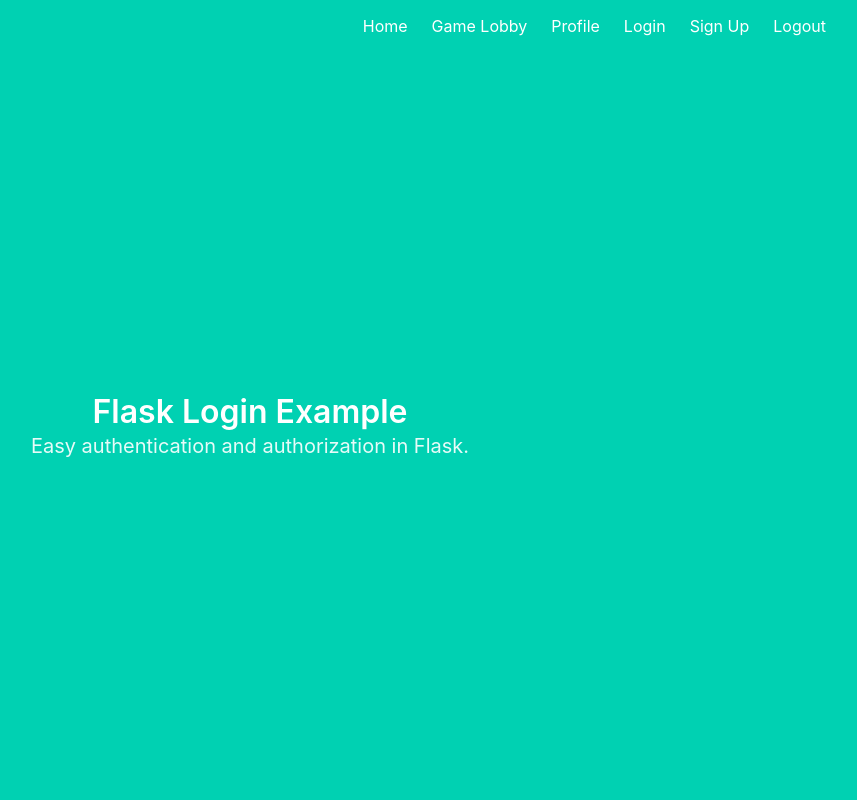
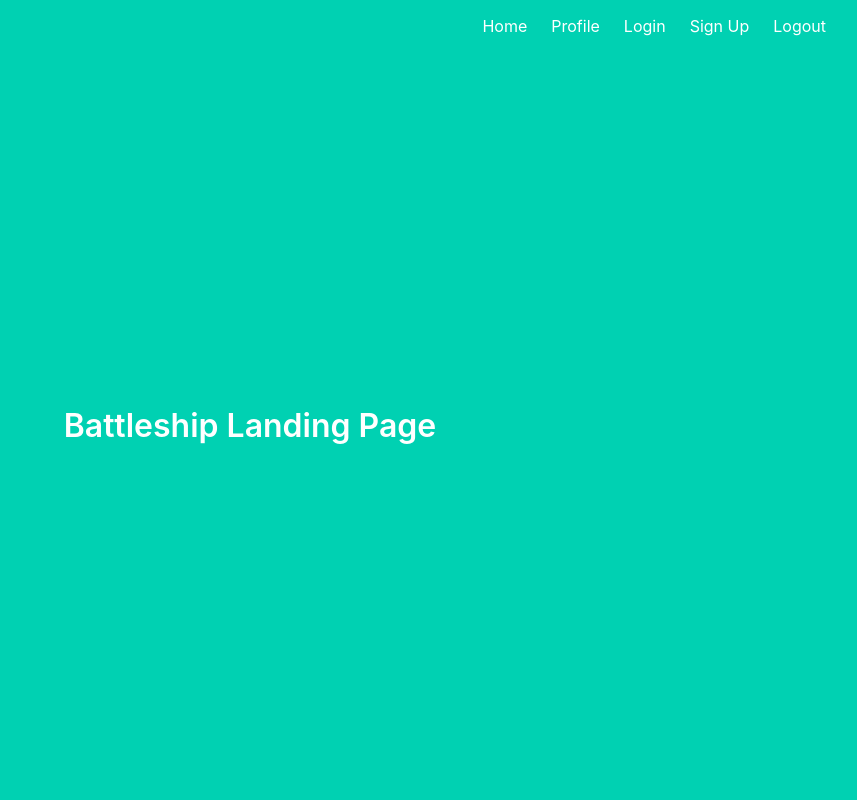
Before and after one commit to BugOrFeature/Battleship-API, a Flask app: page / in a window 1280 px wide. Shown: the whole page, without its empty margins (390-1247 px from the left). Run offline with Flask 2, Linux system fonts and the light colour scheme.

Commit message:
removed unused routes

```diff
--- a/app/templates/base.html
+++ b/app/templates/base.html
@@ -20,9 +20,6 @@
                         <div class="navbar-end">
                             <a href="{{ url_for('main.index') }}" class="navbar-item">
                                 Home
-                            </a>
-                            <a href="{{ url_for('main.lobby') }}" class="navbar-item">
-                                Game Lobby
                             </a>
                             <a href="{{ url_for('main.profile') }}" class="navbar-item">
                                 Profile
--- a/app/templates/index.html
+++ b/app/templates/index.html
@@ -2,9 +2,6 @@
 
 {% block content %}
 <h1 class="title">
-  Flask Login Example
+  Battleship Landing Page
 </h1>
-<h2 class="subtitle">
-  Easy authentication and authorization in Flask.
-</h2>
 {% endblock %}
```
